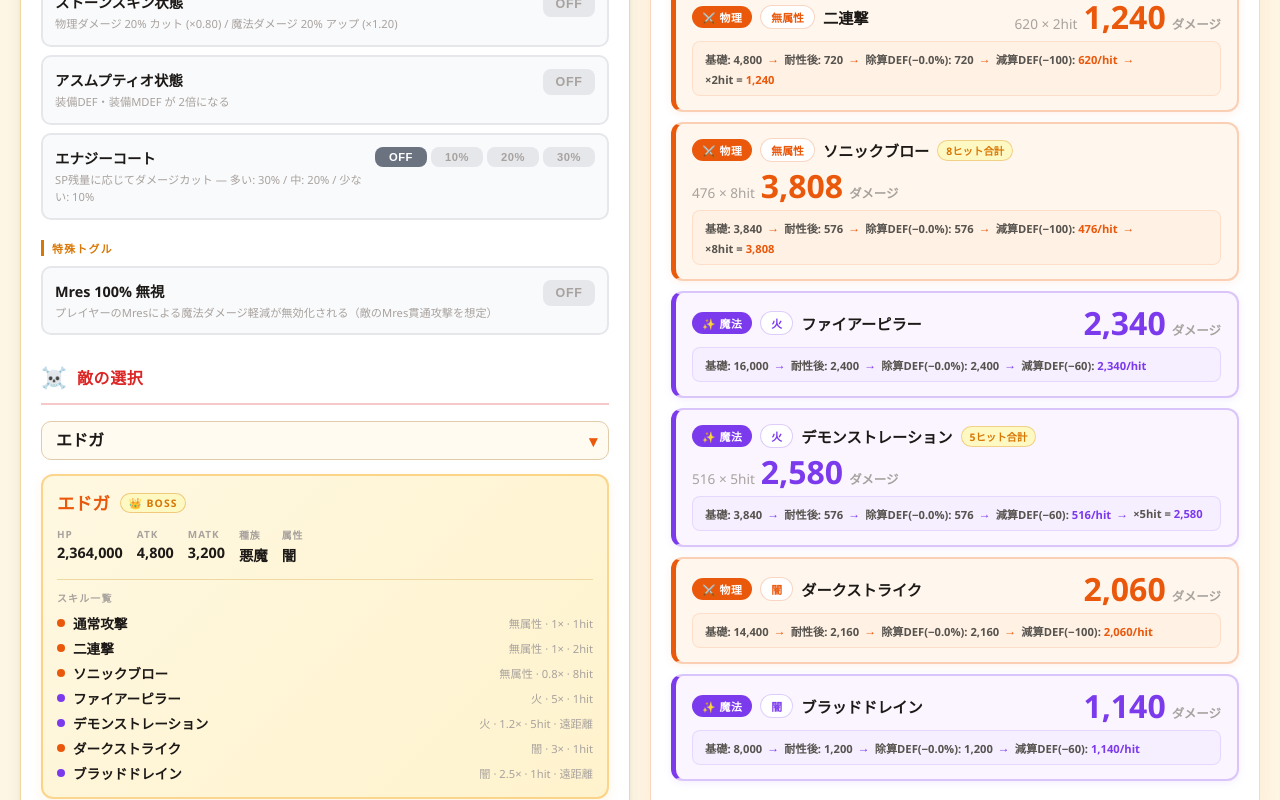
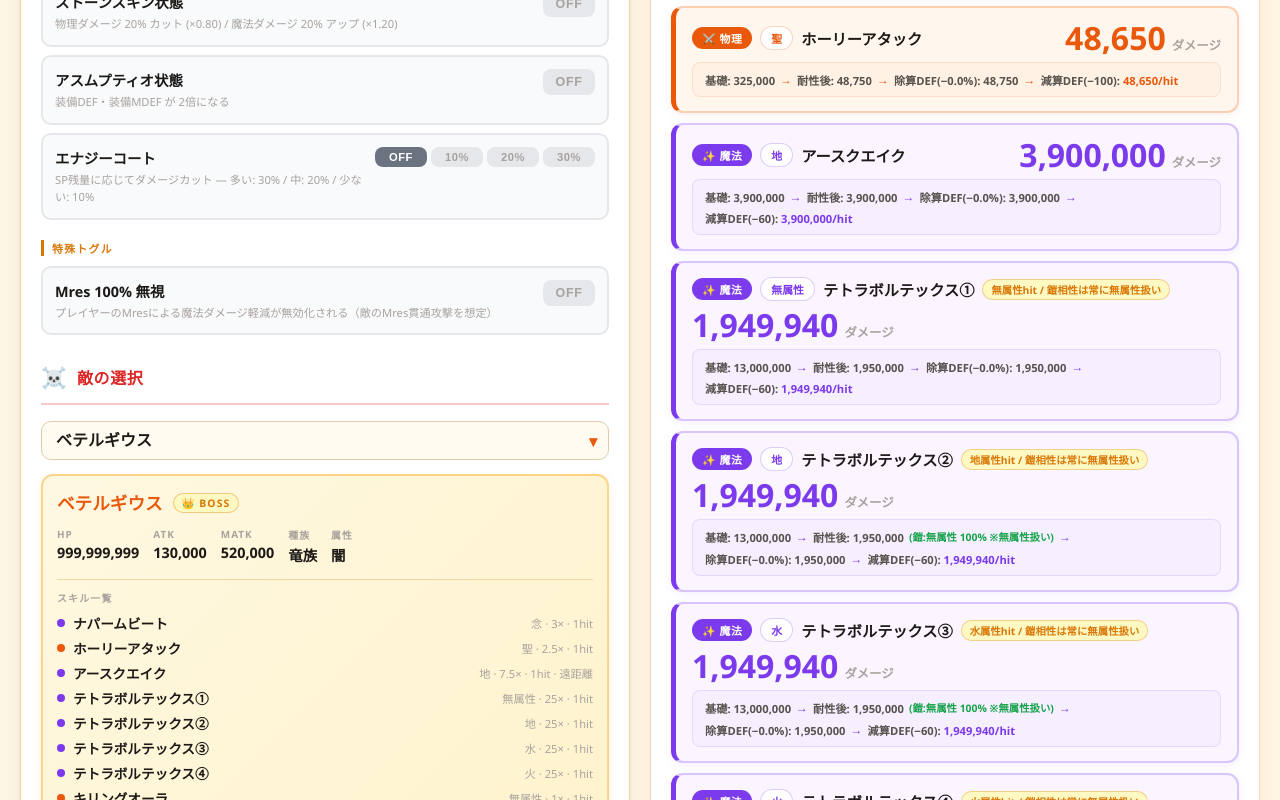
Before and after one commit to Beji-Ta/ro-damage-calc, a React (Vite) app: page / in a window 1280 px wide. Shown: the part 1320-2120 px from the top of the page. Built offline with nearby package versions, Linux system fonts and the light colour scheme.

Commit message:
エドガを敵リストから削除

```diff
--- a/src/App.tsx
+++ b/src/App.tsx
@@ -83,25 +83,6 @@ interface DamageResult {
 // ── 敵データベース ─────────────────────────────────────────────────────────────
 
 const ENEMY_LIST: EnemyData[] = [
-  {
-    id: 'edga',
-    name: 'エドガ',
-    hp: 2_364_000,
-    atk: 4_800,
-    matk: 3_200,
-    race: '悪魔',
-    element: '闇',
-    isBoss: true,
-    skills: [
-      { id: 'normal',        name: '通常攻撃',            type: 'physical', element: '無属性', powerMultiplier: 1.0, hits: 1 },
-      { id: 'double',        name: '二連撃',               type: 'physical', element: '無属性', powerMultiplier: 1.0, hits: 2 },
-      { id: 'sonic_blow',    name: 'ソニックブロー',       type: 'physical', element: '無属性', powerMultiplier: 0.8, hits: 8, notes: '8ヒット合計' },
-      { id: 'fire_pillar',   name: 'ファイアーピラー',     type: 'magic',    element: '火',     powerMultiplier: 5.0, hits: 1 },
-      { id: 'demonstration', name: 'デモンストレーション',  type: 'magic',    element: '火',     powerMultiplier: 1.2, hits: 5, isRanged: true, notes: '5ヒット合計' },
-      { id: 'dark_strike',   name: 'ダークストライク',     type: 'physical', element: '闇',     powerMultiplier: 3.0, hits: 1 },
-      { id: 'blood_drain',   name: 'ブラッドドレイン',     type: 'magic',    element: '闇',     powerMultiplier: 2.5, hits: 1, isRanged: true },
-    ],
-  },
   {
     id: 'betelgeuse',
     name: 'ベテルギウス',
```
